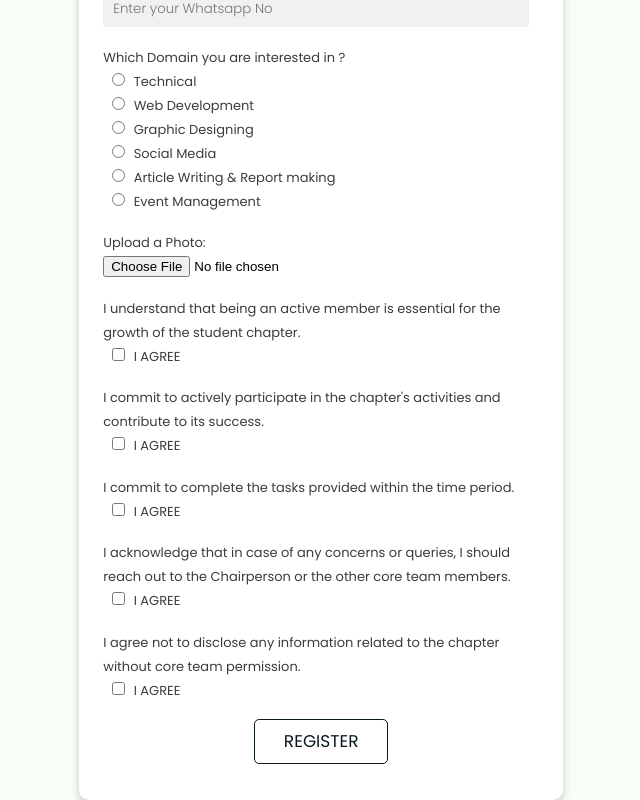
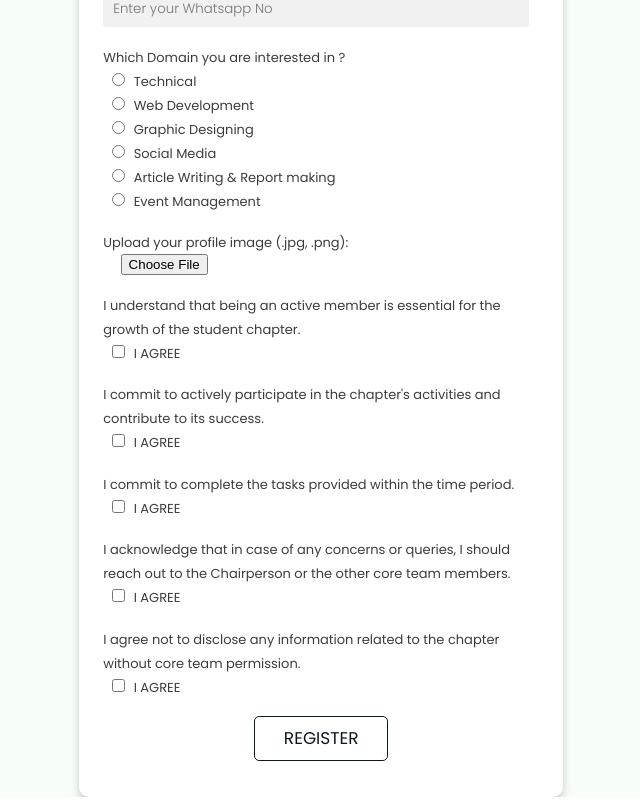
Before and after one commit to vinnugollakoti/gfg, a React (Vite) app in the folder client/: page /form in a window 1280 px wide. Shown: the part 705-1505 px from the top of the page, without its empty margins (113-753 px from the left). Built offline with nearby package versions, Linux system fonts and the light colour scheme; a web font is replaced by a local one.

Commit message:
added photo update

```diff
--- a/client/src/Components/Form.jsx
+++ b/client/src/Components/Form.jsx
@@ -18,12 +18,14 @@ const Form = () => {
     const [fullname, setFullname] = useState("");
     const [photo, setPhoto] = useState(null);
     const [photoPreview, setPhotoPreview] = useState("");
+    const [imageName,setimageName]=useState("")
 
     const handlePhotoChange = (e) => {
         const file = e.target.files[0];
         setPhoto(file);
 
         if (file) {
+            setimageName(file.name)
             const reader = new FileReader();
             reader.onloadend = () => {
                 setPhotoPreview(reader.result);
@@ -85,7 +87,7 @@ const Form = () => {
             return;
         }
         if (!photo) {
-            alert("Please upload a photo.");
+            alert("Please upload your profile image.");
             return;
         }
 
@@ -275,9 +277,14 @@ const Form = () => {
                             </div>
                         )}
                         <div className="form-1">
-                            <label htmlFor="photo">Upload a Photo:</label><br />
-                            <input type="file"  id="photo" name="photo" accept="image/*" onChange={handlePhotoChange} />
+                            <label htmlFor="photo">Upload your profile image (.jpg, .png):</label><br />
+                            <div className="form-1-3">
+                            <input type="file"  id="photo" className="hide" name="photo" accept="image/*" onChange={handlePhotoChange} />
+                            <div>
                             {photoPreview && <img src={photoPreview} alt="Photo Preview" style={{ width: "100px", height: "100px", marginTop: "10px" }} />}
+                            <p>{imageName}</p>
+                            </div>
+                            </div>
                         </div>
                         <div className="form-1">
                             <label>I understand that being an active member is essential for the growth of the student chapter.</label><br />
--- a/client/src/Form.css
+++ b/client/src/Form.css
@@ -53,6 +53,15 @@ form {
 }
 .form-1-2 {
   margin-right: 5%;
+}
+.form-1-3 {
+  display: flex;
+  justify-content: space-evenly;
+  align-items: center;
+  width: 70%;
+}
+input[type="file"] {
+  color: transparent;
 }
 label {
     font-family: "Poppins", sans-serif;
```
